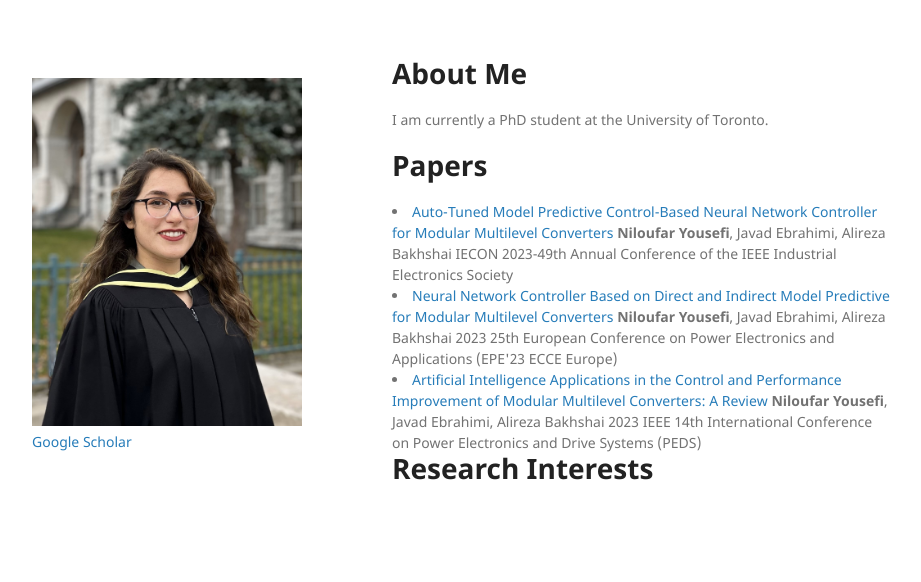
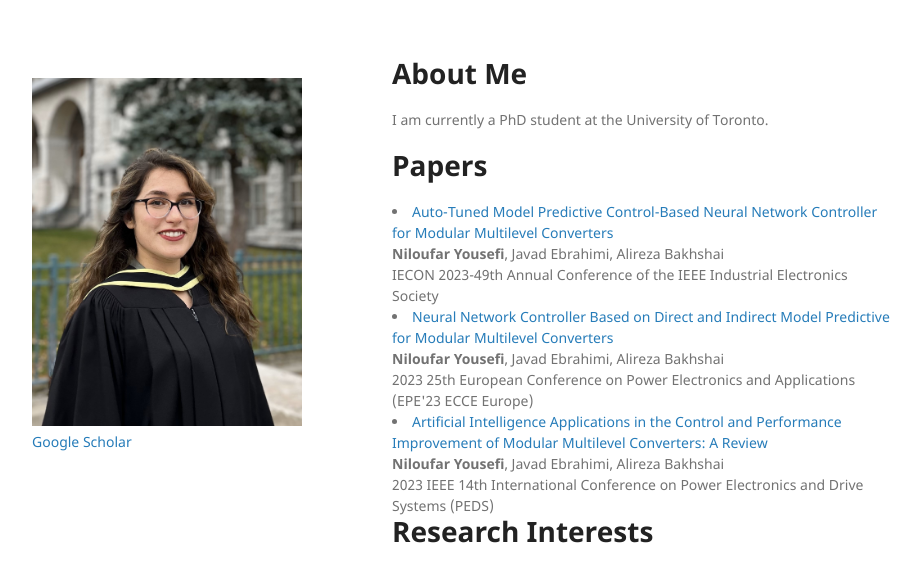
Before and after one commit to niluyou/NilufarYousefi, a Jekyll site: the page built from index.md, in a window 1280 px wide. Shown: the top 582 px of the page, without its empty margins (178-1099 px from the left). Built offline with Jekyll 4.4.1, drawn with Linux system fonts in a browser that asks for light colours.

```diff
--- a/index.md
+++ b/index.md
@@ -7,22 +7,22 @@ I am currently a PhD student at the University of Toronto.
 
 # Papers
 <u1>
-<li><a href="https://ieeexplore.ieee.org/abstract/document/10312231">Auto-Tuned Model Predictive Control-Based Neural Network Controller for Modular Multilevel Converters</a>
-<b>Niloufar Yousefi</b>, Javad Ebrahimi, Alireza Bakhshai
+<li><a href="https://ieeexplore.ieee.org/abstract/document/10312231">Auto-Tuned Model Predictive Control-Based Neural Network Controller for Modular Multilevel Converters</a><br>
+<b>Niloufar Yousefi</b>, Javad Ebrahimi, Alireza Bakhshai<br>
 IECON 2023-49th Annual Conference of the IEEE Industrial Electronics Society
 
 
 </li>
 
-<li><a href="https://ieeexplore.ieee.org/abstract/document/10264657">Neural Network Controller Based on Direct and Indirect Model Predictive for Modular Multilevel Converters</a>
-<b>Niloufar Yousefi</b>, Javad Ebrahimi, Alireza Bakhshai
+<li><a href="https://ieeexplore.ieee.org/abstract/document/10264657">Neural Network Controller Based on Direct and Indirect Model Predictive for Modular Multilevel Converters</a><br>
+<b>Niloufar Yousefi</b>, Javad Ebrahimi, Alireza Bakhshai<br>
 2023 25th European Conference on Power Electronics and Applications (EPE'23 ECCE Europe)
 
 
 </li>
 
-<li><a href="https://ieeexplore.ieee.org/abstract/document/10246700">Artificial Intelligence Applications in the Control and Performance Improvement of Modular Multilevel Converters: A Review</a>
-<b>Niloufar Yousefi</b>, Javad Ebrahimi, Alireza Bakhshai
+<li><a href="https://ieeexplore.ieee.org/abstract/document/10246700">Artificial Intelligence Applications in the Control and Performance Improvement of Modular Multilevel Converters: A Review</a><br>
+<b>Niloufar Yousefi</b>, Javad Ebrahimi, Alireza Bakhshai<br>
 2023 IEEE 14th International Conference on Power Electronics and Drive Systems (PEDS)
 
 </li>
```
